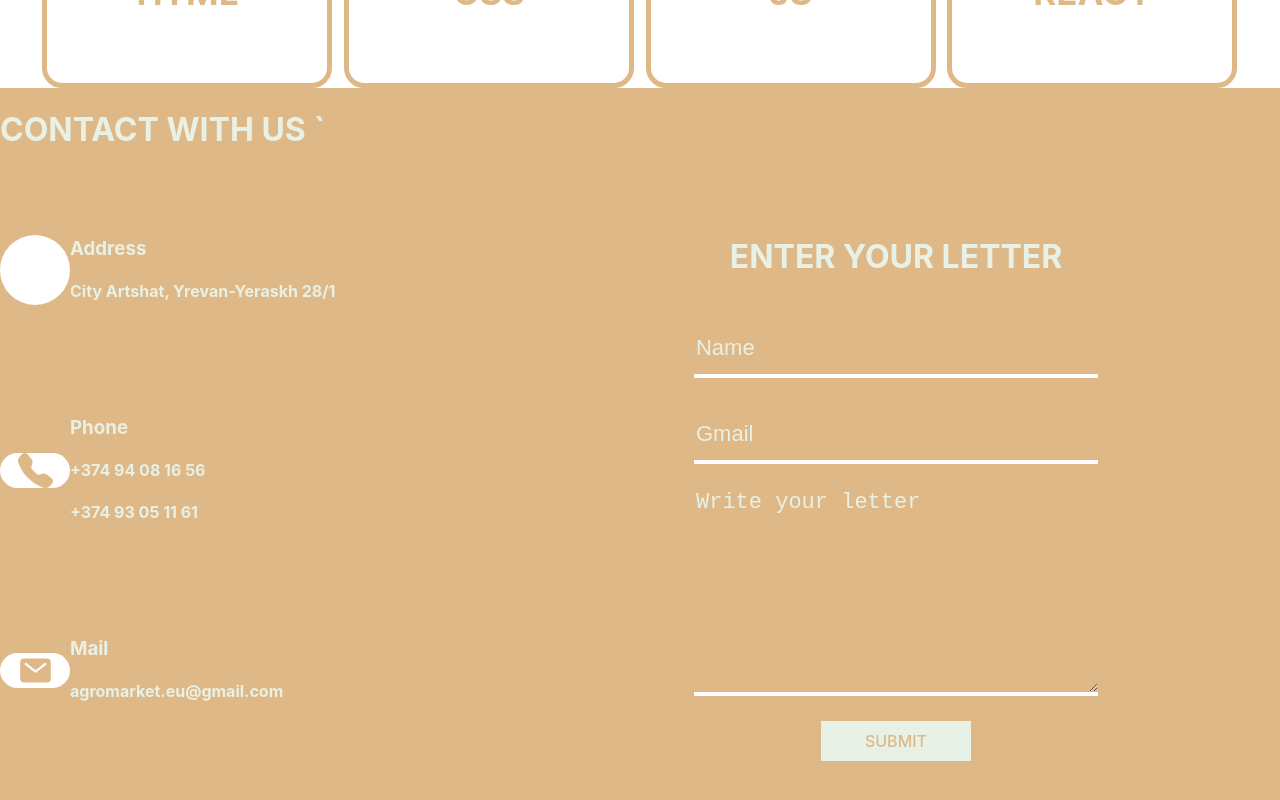
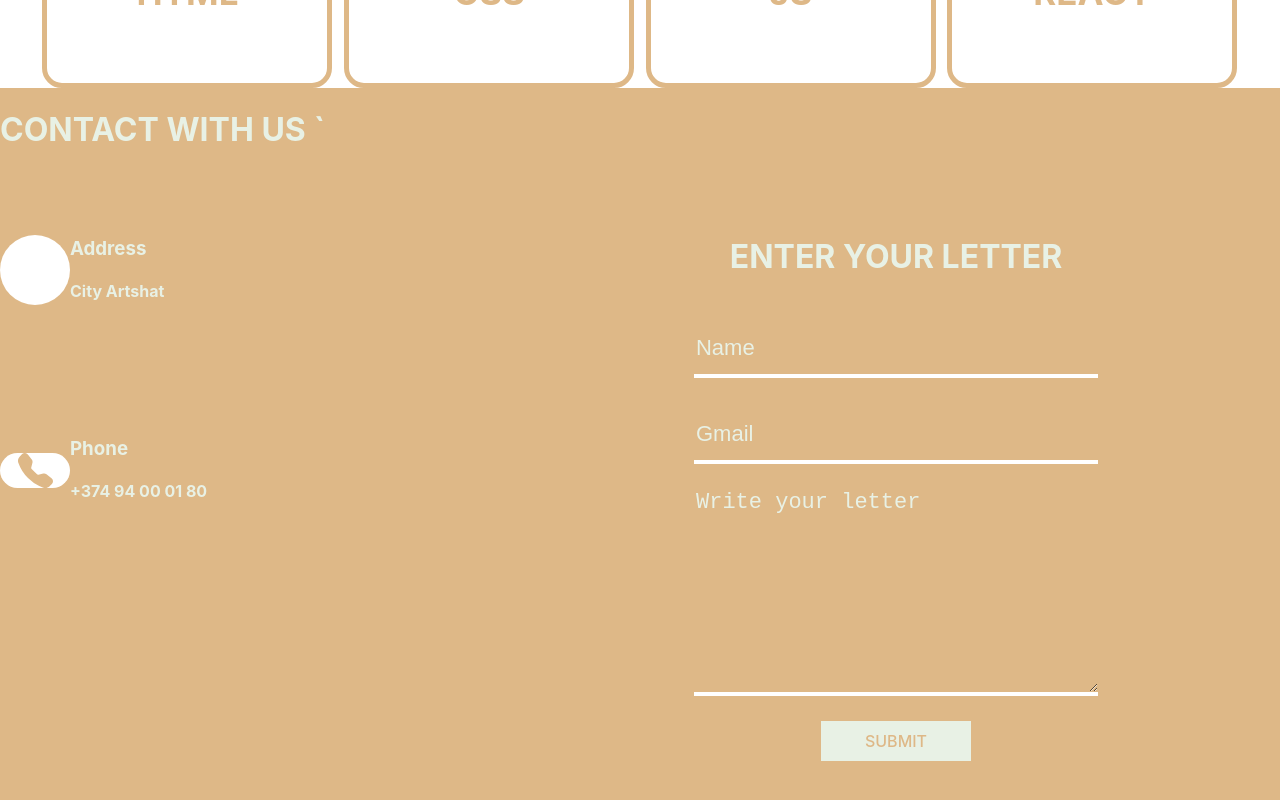
Before and after one commit to hovhannes-sayadyan/HSayadyan, a React (Create React App) app: page / in a window 1280 px wide. Shown: the part 3072-3872 px from the top of the page. Built offline with nearby package versions, Linux system fonts and the light colour scheme; some icons are missing.

Commit message:
Update Footer.jsx

```diff
--- a/src/Pages/Navigation/Footer/Footer.jsx
+++ b/src/Pages/Navigation/Footer/Footer.jsx
@@ -15,7 +15,7 @@
           </div>
           <div>
             <h3 className="h3">Address</h3>
-            <h4 className="h4">City Artshat, Yrevan-Yeraskh 28/1</h4>
+            <h4 className="h4">City Artshat</h4>
           </div>
         </div>
         <div className="ContactIconsDivs">
@@ -24,17 +24,7 @@
           </div>
           <div>
             <h3 className="h3">Phone</h3>
-            <h4 className="h4">+374 94 08 16 56</h4>
-            <h4 className="h4">+374 93 05 11 61</h4>
-          </div>
-        </div>
-        <div className="ContactIconsDivs">
-          <div className="ContactIconsDiv">
-            <IoMail className="ContactIcons" />
-          </div>
-          <div>
-            <h3 className="h3">Mail</h3>
-            <h4 className="h4">agromarket.eu@gmail.com</h4>
+            <h4 className="h4">+374 94 00 01 80</h4>
           </div>
         </div>
       </div>
@@ -71,7 +61,7 @@
           const GMail = document.querySelector(`.MailInput`).value
           const body = document.querySelector(`.LetterInput`)?.value
           const text = `Hello I'am ${subject}. ${body}. My G-Mail is ${GMail}`
-          a.href = `mailto:agromarket.eu@gmail.com?subject= Letter from WebSite&body=${text}`
+          a.href = `mailto:developer.hovhannes.2010@gmail.com?subject= Letter from WebSite&body=${text}`
         }}>SUBMIT</a>
       </div>
        </div>
```
